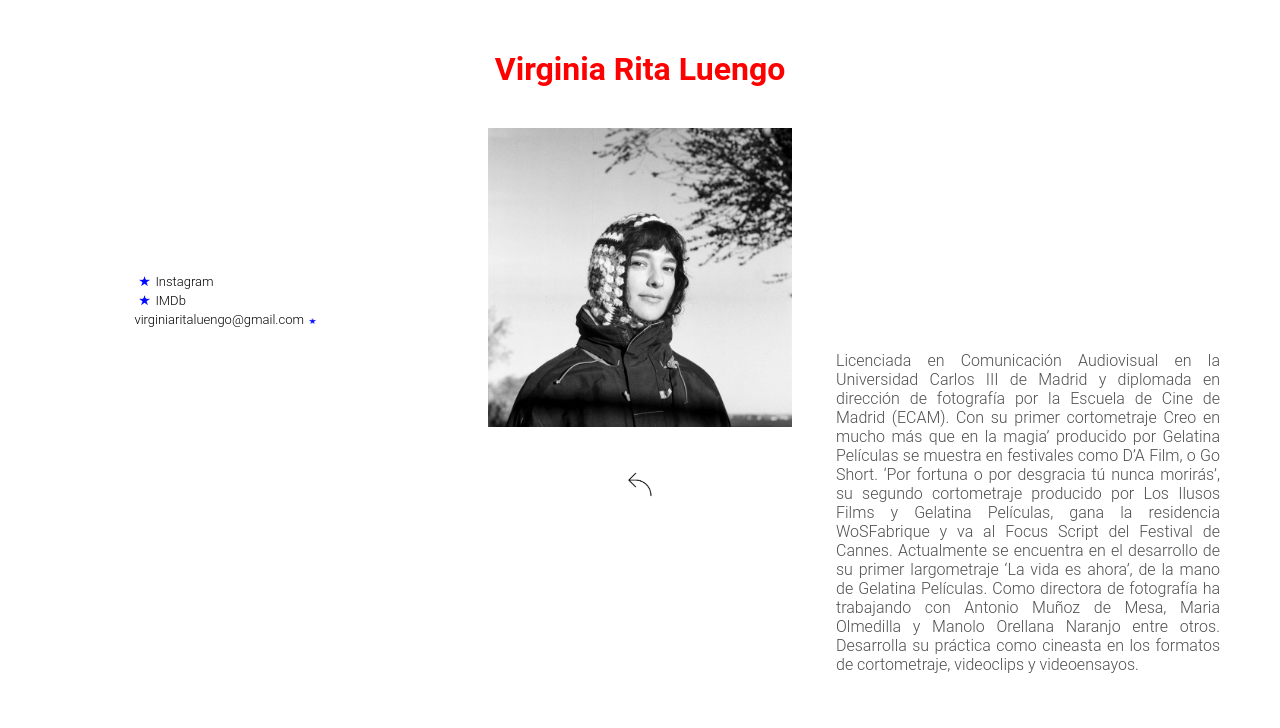
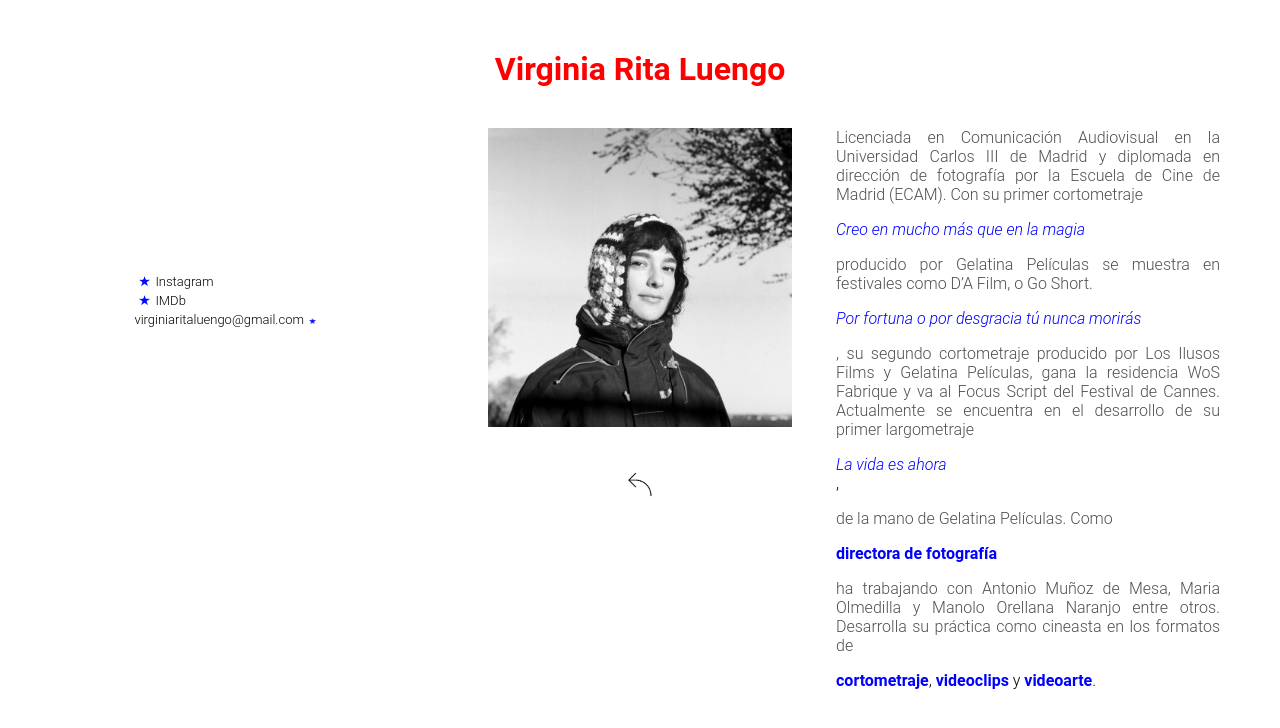
Before and after one commit to paulala94/virginiaritaluengo, a Vue app: page /sobre-mi in a window 1280 px wide. Shown: the top 728 px of the page. Built offline with nearby package versions, Linux system fonts and the light colour scheme.

Commit message:
bio changed x5

```diff
--- a/src/views/AboutView.vue
+++ b/src/views/AboutView.vue
@@ -8,16 +8,24 @@
             <p>
                 Licenciada en Comunicación Audiovisual en la Universidad Carlos III de Madrid y diplomada en dirección
                 de fotografía por la Escuela de Cine de Madrid (ECAM).
-                Con su primer cortometraje Creo en mucho más que en la magia’ producido por Gelatina Películas se
-                muestra en festivales como D’A Film, o Go Short. ‘Por fortuna o por desgracia tú nunca morirás’, su
-                segundo cortometraje producido por Los Ilusos Films y Gelatina Películas, gana la residencia WoSFabrique
+                Con su primer cortometraje</p>
+            <div class="cursiva">Creo en mucho más que en la magia</div>
+            <p>producido por Gelatina Películas se
+                muestra en festivales como D’A Film, o Go Short. </p>
+            <div class="cursiva">Por fortuna o por desgracia tú nunca
+                morirás</div>
+            <p>, su
+                segundo cortometraje producido por Los Ilusos Films y Gelatina Películas, gana la residencia WoS
+                Fabrique
                 y va al Focus Script del Festival de Cannes. Actualmente se encuentra en el desarrollo de su primer
-                largometraje ‘La vida es ahora’, de la mano de Gelatina Películas.
-                Como directora de fotografía ha trabajando con Antonio Muñoz de Mesa, Maria Olmedilla y Manolo Orellana
+                largometraje</p>
+            <div class="cursiva">La vida es ahora</div>,<p> de la mano de Gelatina Películas.
+                Como </p><strong class="azul">directora de fotografía</strong>
+            <p>ha trabajando con Antonio Muñoz de Mesa, Maria
+                Olmedilla y Manolo Orellana
                 Naranjo entre otros.
-                Desarrolla su práctica como cineasta en los formatos de cortometraje, videoclips y videoensayos.
-
-            </p>
+                Desarrolla su práctica como cineasta en los formatos de </p><strong class="azul">cortometraje</strong>,
+            <strong class="azul">videoclips</strong> y <strong class="azul">videoarte</strong>.
         </div>
         <div id="about-links">
             <ul>
```
